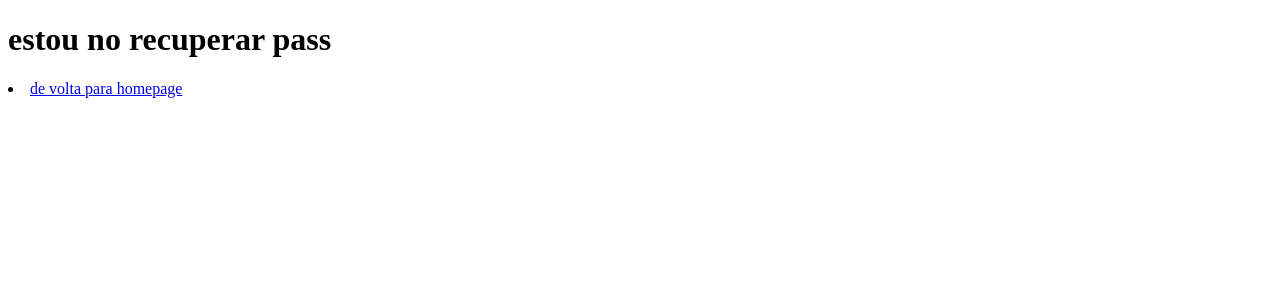
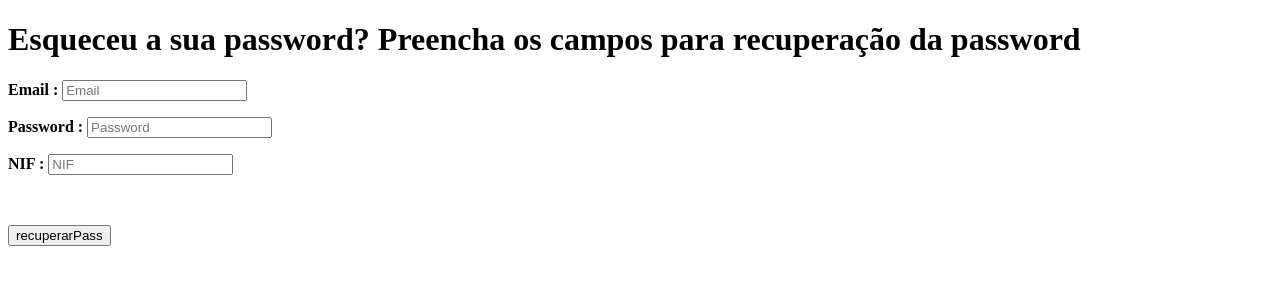
Before and after one commit to nunoPireza/PRHomePage, a Django app: page /home/recuperarPass/ in a window 1280 px wide. Shown: the top 300 px of the page. Run offline with Django 3.2, Linux system fonts and the light colour scheme.

Commit message:
novo email

```diff
--- a/PRHomePage/emailinfo.py
+++ b/PRHomePage/emailinfo.py
@@ -1,6 +1,6 @@
 #para gmail ou google aps
 EMAIL_USE_TLS = True
 EMAIL_HOST = 'smtp.gmail.com'
-EMAIL_HOST_USER = 'siteapostaspr@gmail.pt'
+EMAIL_HOST_USER = 'siteapostaspr@gmail.com'
 EMAIL_HOST_PASSWORD = 'projectopr.'
 EMAIL_PORT = 587
--- a/home/templates/home/loginpage.html
+++ b/home/templates/home/loginpage.html
@@ -11,6 +11,7 @@
 
 
 <input type="submit" value="entrar">
-    <a href="{% url 'home:registo' %}">Novo na página? Regista-te</a>
+  <a href="{% url 'home:registo' %}">Novo na página? Regista-te</a><br>
+  <a href="{% url 'home:recuperarPass' %}">Recuperar password?</a>
   </form>
 {% endblock %}
--- a/home/templates/home/recuperarPass.html
+++ b/home/templates/home/recuperarPass.html
@@ -5,7 +5,16 @@
     <title>Recuperar Pass</title>
 </head>
 <body>
-<h1>estou no recuperar pass</h1>
-<li><a href="{% url 'home:returnHomepage' %}"> de volta para homepage</a></li>
+<h1> Esqueceu a sua password? Preencha os campos para recuperação da password</h1>
+
+
+<form action="{% url 'home:novoRegisto'%}" method="post">
+        {% csrf_token %}
+        <p><strong>Email :  </strong><input type="email" placeholder="Email" name="input_email" required/></p>
+        <p><strong>Password :  </strong><input type="password" autocomplete="off" placeholder="Password" name="input_password" pattern=".{5,}" title="Password com 8 caracteres obrigatórios." required/></p>
+        <p><strong>NIF :  </strong><input type="number" placeholder="NIF" name="input_nif" required/></p>
+        <br><p><input type="submit" value="recuperarPass"/></p>
+</form>
+
 </body>
 </html>
--- a/home/templates/home/registo.html
+++ b/home/templates/home/registo.html
@@ -17,7 +17,7 @@
             {% endif %}
         <p><strong>Password :  </strong><input type="password" autocomplete="off" placeholder="Password" name="input_password" pattern=".{5,}" title="Password com 8 caracteres obrigatórios." required/></p>
         <p><strong>Email :  </strong><input type="email" placeholder="Email" name="input_email" required/></p>
-        <p><strong>NIF :  </strong><input type="number" placeholder="NIF" name="input_nif"/></p>
+        <p><strong>NIF :  </strong><input type="number" placeholder="NIF" name="input_nif"/ required></p>
         <p><strong>Contacto :  </strong><input type="number" placeholder="Contacto" name="input_contacto"/></p>
         <p><strong>Código Postal :  </strong><input type="number" placeholder="Código Postal" name="input_codpostal"/></p>
         <p><strong>Morada :  </strong><input type="text" placeholder="Morada" name="input_morada"/></p>
```
Also changed, not shown: db.sqlite3.
